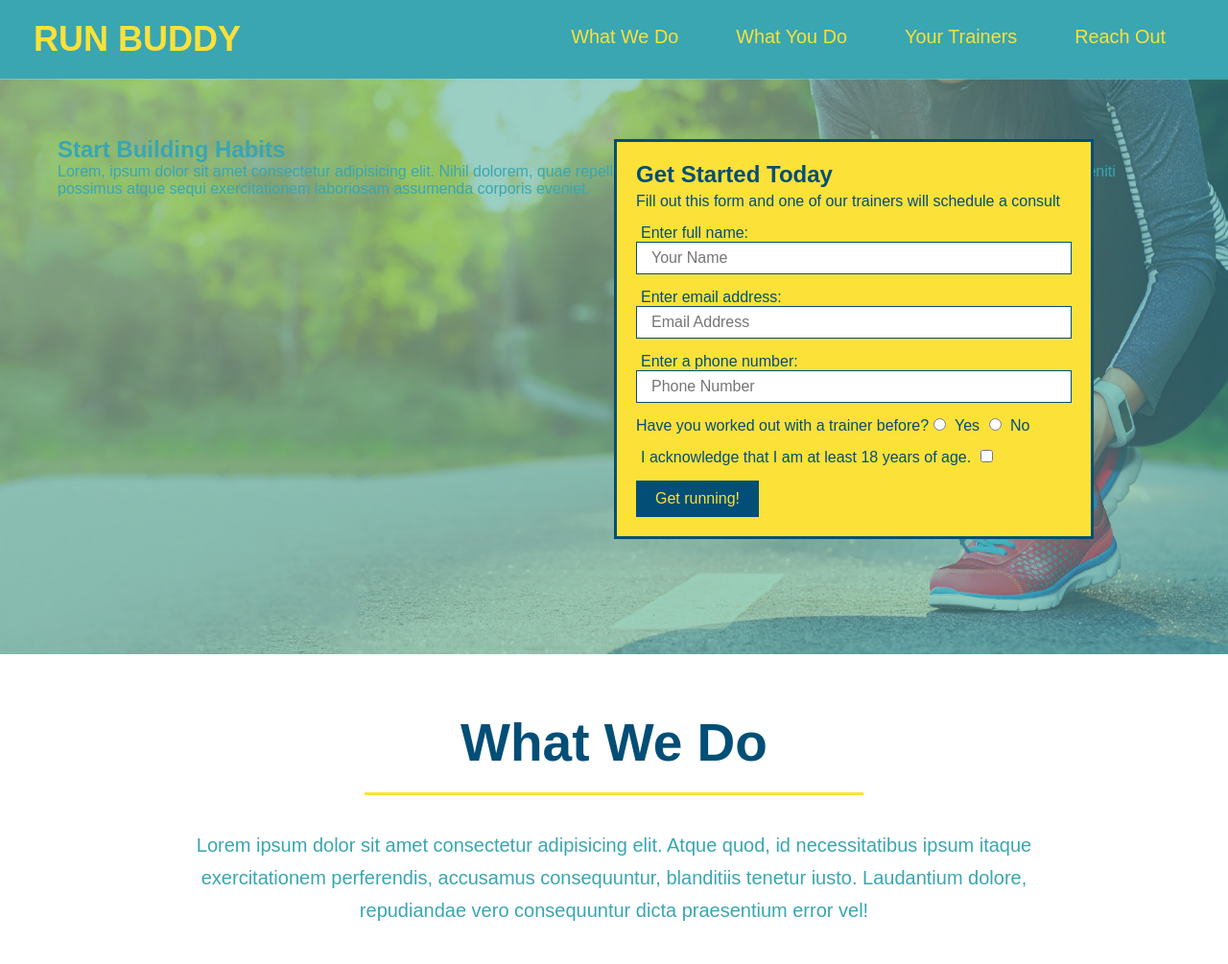
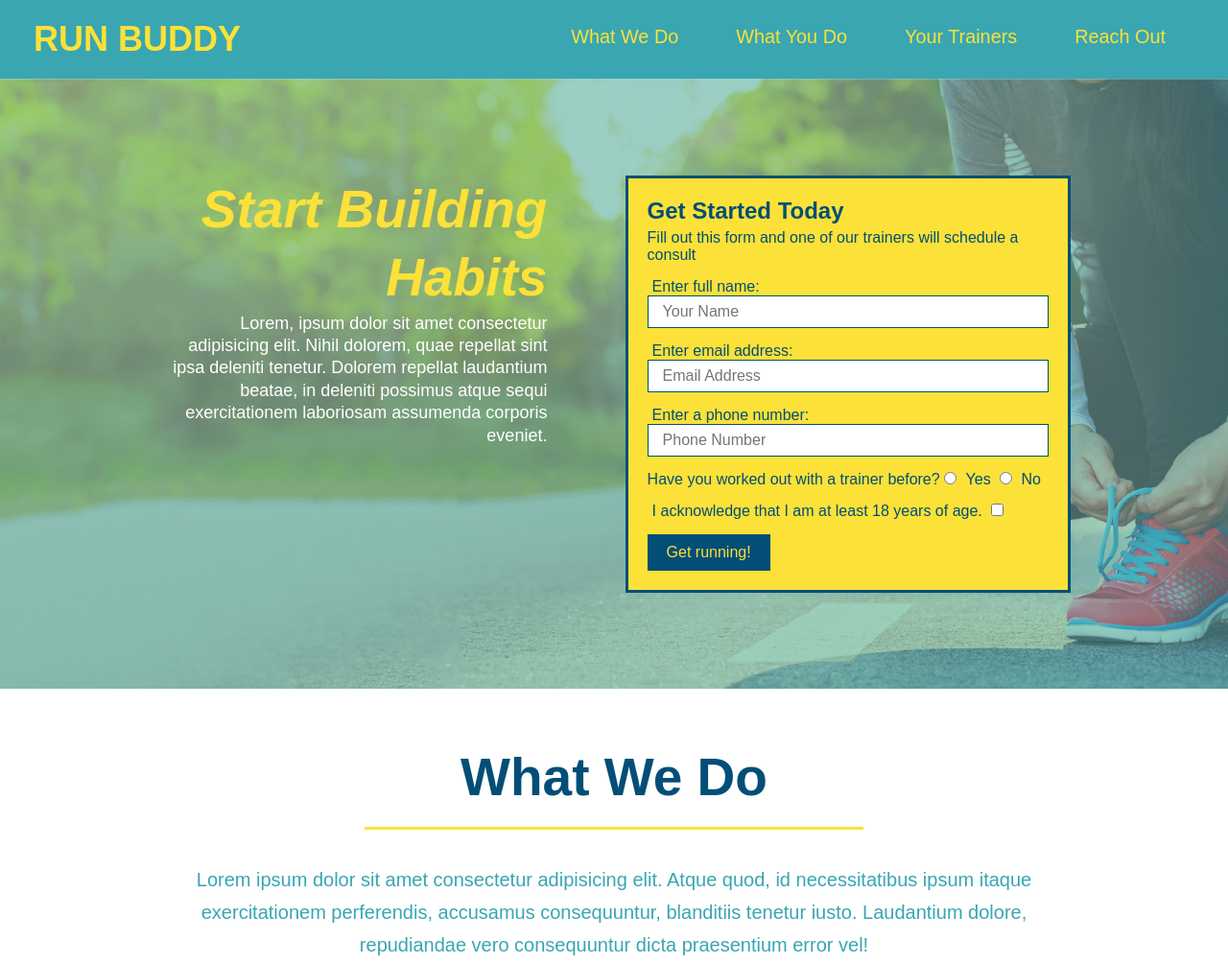
Before and after one commit to LunaZ13/run-buddy, a plain HTML site: page index.html in a window 1280 px wide. Shown: the top 1005 px of the page at 96% size. Drawn offline with Linux system fonts and the light colour scheme.

Commit message:
add flexbox to hero

```diff
--- a/assets/css/style.css
+++ b/assets/css/style.css
@@ -46,18 +46,19 @@ header nav ul li a {
 
 /*Footer Styles Start */
 footer {
+    display: flex;
+    flex-wrap: wrap;
+    justify-content: space-between;
     background: #fce138;
     width: 100%;
     padding: 40px 35px;
 }
 footer h2 {
-    display:inline;
     color: #024e76;
     font-size: 30px;
     margin: 0;
 }
 footer div {
-    float:right;
     line-height: 1.5;
     text-align: right;
 }
@@ -71,22 +72,33 @@ section {
 
 /* Hero Styles Start */
 .hero {
+    display: flex;
+    justify-content: center;
+    flex-wrap: wrap;
     background-image: url("../images/hero-bg.jpeg");
-    height: 600px;
     background-size: cover;
-    background-position: center;
-    position: relative;
 }
 .hero-form {
     border: 3px solid #024e76;
     background-color: #fce138;
     padding: 20px;
-    width: 500px;
     color: #024e76;
-    position: absolute;
-    bottom: 120px;
-    right: 140px;
+    width: 40%;
+    margin: 3.5%;
 }
+.hero-cta {
+    width: 35%;
+    text-align: right;
+    margin: 3.5%;
+    color: #fff;
+    font-size: 18px;
+    line-height: 1.3;
+  }
+  .hero-cta h2 {
+    font-style: italic;
+    font-size: 55px;
+    color: #fce138;
+  }
 .hero-form h3 {
     font-size: 24px;
     margin: 0;
```
